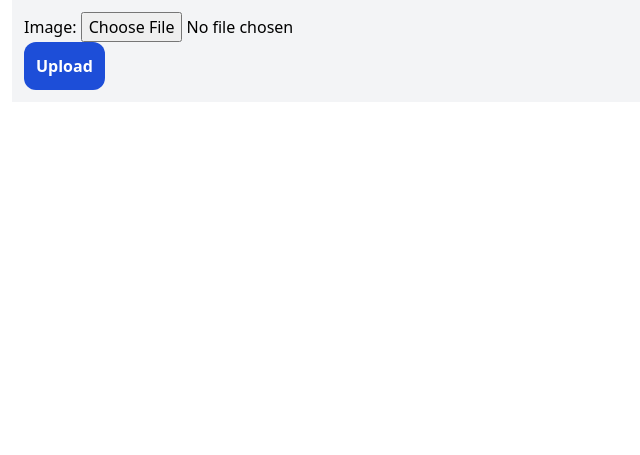
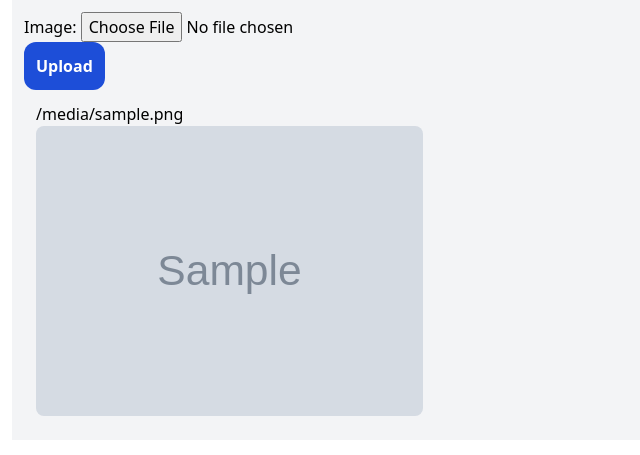
Before and after one commit to pife00/django-image-test, a Django app: page / in a window 1280 px wide. Shown: the part 58-513 px from the top of the page, without its empty margins (0-640 px from the left). Run offline with Django 4.2, Linux system fonts and the light colour scheme; tables that the repository leaves empty hold one stand-in row (values such as "Sample post"); grey boxes marked "Sample" are stand-in pictures; some libraries are stand-ins or nearby versions.

Commit message:
añadido mas

```diff
--- a/core/templates/core/index.html
+++ b/core/templates/core/index.html
@@ -6,19 +6,21 @@ Home
 
 {% block content %}
 
-<div class="bg-gray-100 p-3 flex justify-between" >
+<div class="bg-gray-100 p-3" >
     <form action="." method="post" enctype="multipart/form-data">
         {% csrf_token %}
         {{form.as_p}}
         <input class=" hover:cursor-pointer p-3 bg-blue-700 rounded-xl font-semibold text-white hover:bg-blue-900"  type="submit" value="Upload">
     </form>
+    <div class="grid grid-cols-3" >
+        {% for item in items %}
+        <div class="p-3 bg-gray-100" >
+            {{item.image.url}}
+            <img class="rounded-lg" src="{{ item.image.url }} " />
+        </div>
+        {% endfor %}
+    </div>
 
-    <div class="" >
-
-    </div>
-    <div class="" >
-
-    </div>
 </div>
 
 {% endblock %}
--- a/core/urls.py
+++ b/core/urls.py
@@ -1,4 +1,5 @@
 from django.urls import path
+
 from .views import index
 urlpatterns = [
     path('', index,)
--- a/core/views.py
+++ b/core/views.py
@@ -1,5 +1,6 @@
 from django.shortcuts import render
 from .forms import ImageForm
+from .models import imageData
 # Create your views here.
 
 def index(request):
@@ -9,6 +10,8 @@ def index(request):
             form.save()
     else:
         form = ImageForm()
+    items = imageData.objects.all();
     return render(request,'core/index.html',{
-        'form':form
+        'form':form,
+        'items':items
     })
--- a/vercel_app/urls.py
+++ b/vercel_app/urls.py
@@ -13,10 +13,11 @@ Including another URLconf
     1. Import the include() function: from django.urls import include, path
     2. Add a URL to urlpatterns:  path('blog/', include('blog.urls'))
 """
+from django.conf import settings
+from django.conf.urls.static import static
 from django.contrib import admin
-from django.urls import path, include
-
+from django.urls import path,include
 urlpatterns = [
     path('admin/', admin.site.urls),
     path('',include('core.urls'))
-]
+]+ static(settings.MEDIA_URL,document_root=settings.MEDIA_ROOT)
```
Also changed, not shown: db.sqlite3.
